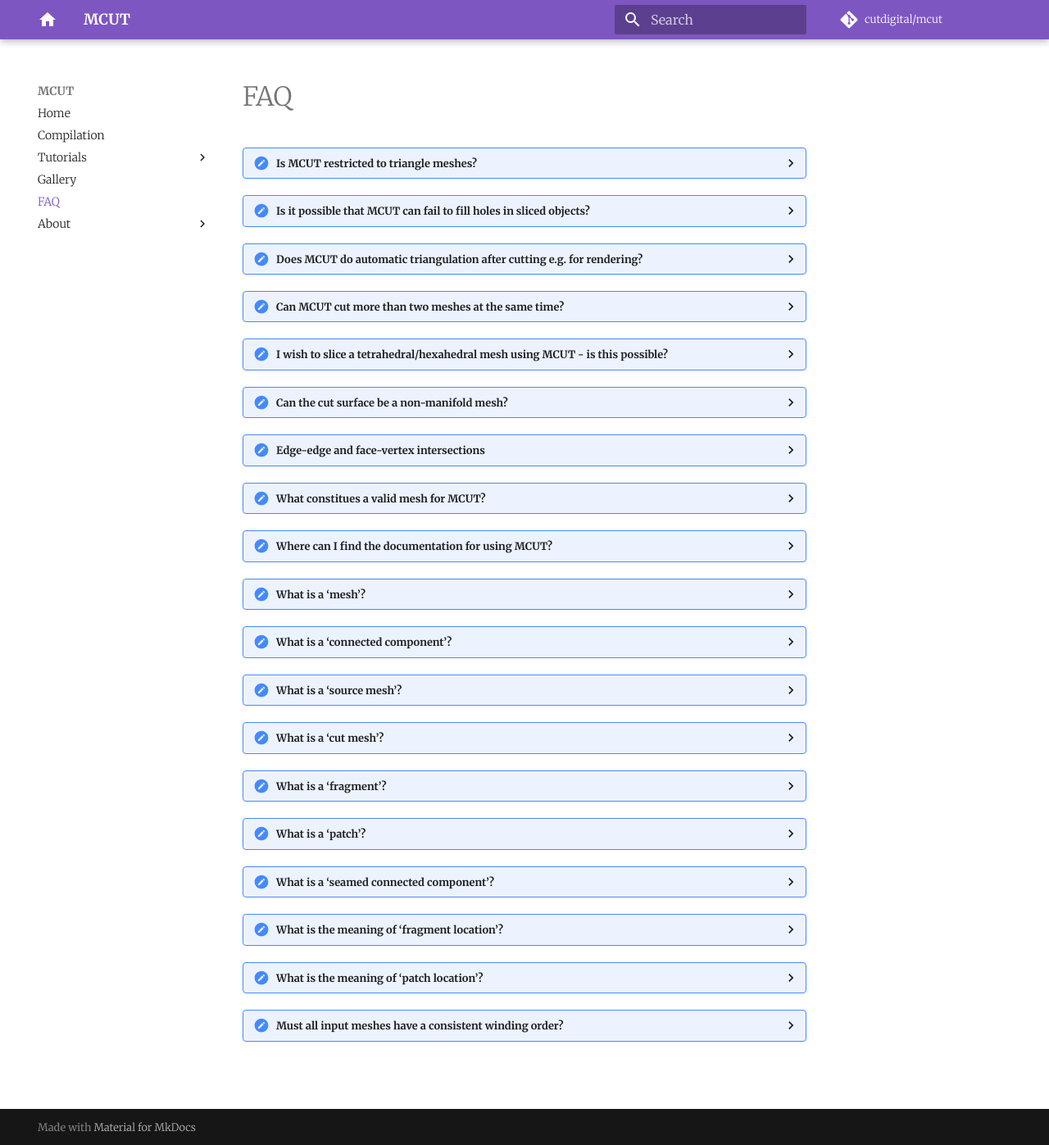
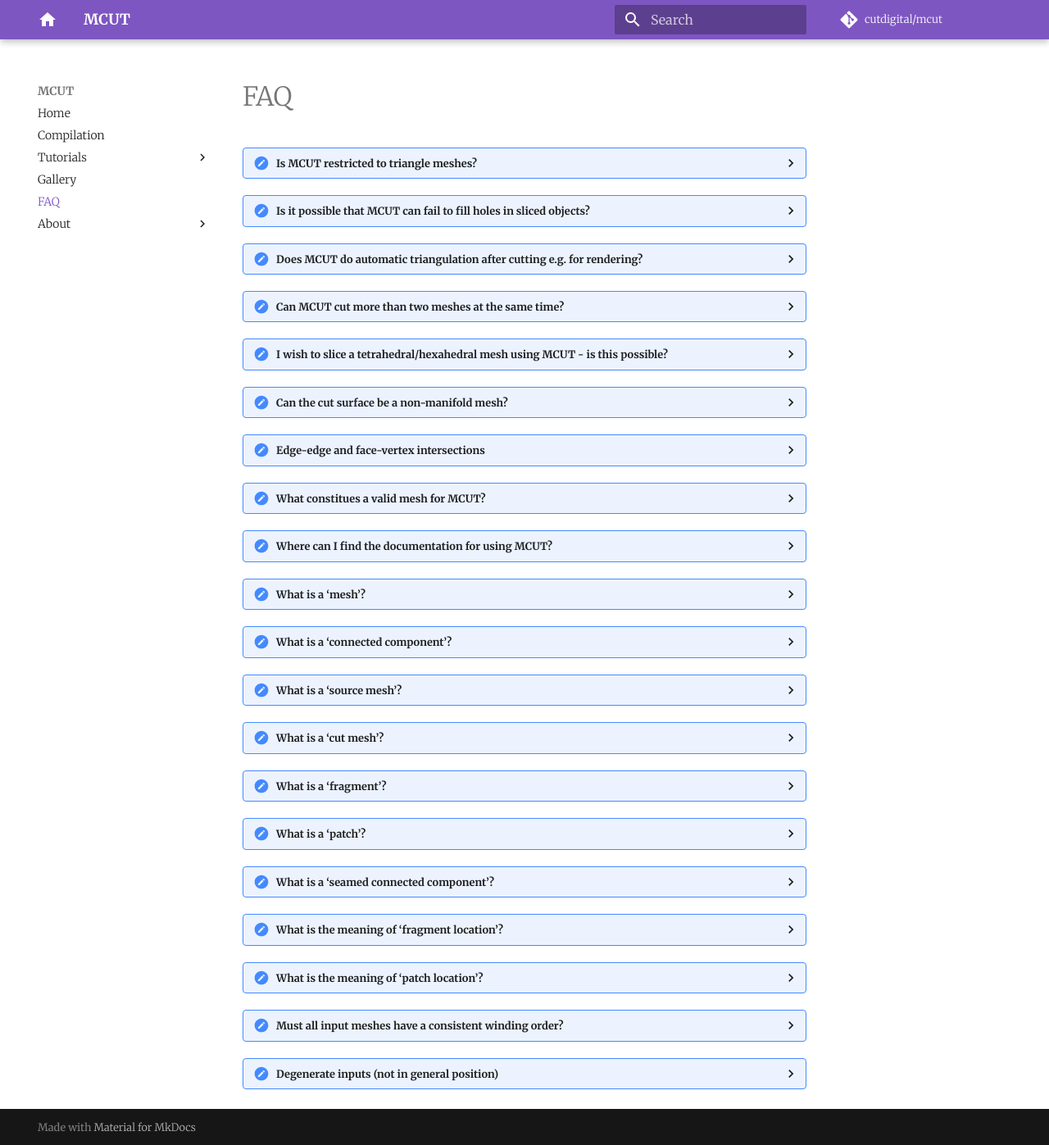
Before and after one commit to cutdigital/mcut.site, an MkDocs documentation site: the page built from docs/faq.md, in a window 1280 px wide and 1397 px high. Shown: the whole window at 82% size. Built offline with MkDocs 1.6.1 and Material for MkDocs 9.7.7, drawn with Linux system fonts in a browser that asks for light colours; comment, search, counter and statistics services are not loaded; some of the changed lines change nothing that is shown.

Commit message:
add faq about general position

```diff
--- a/docs/faq.md
+++ b/docs/faq.md
@@ -64,3 +64,14 @@
 
 ??? faq "Must all input meshes have a consistent winding order?"
     Yes. All input meshes must have a consistent winding order, but this order can be either clock-wise (CW) or counter clock-wise (CCW). Note however, _that the source mesh can be CCW while the cut mesh is CW, and vice-versa_.
+
+??? faq "Degenerate inputs (not in general position)"
+    MCUT is designed for inputs in "general position", but also provides a crude workaround for degenerate inputs. Here the notion of general position is defined with respect to the orientation predicate: a set of points is in general position if no three points (where two points from the same mesh) are collinear, or that no four points (where three points from the same mesh and plane) are coplanar.
+
+    The definition of "inputs" is relaxed here. Specifically by input, we mean the pairs of polygons from the source-mesh and cut-mesh that are tested for intersection. The polygons that are not intersecting in any form (i.e. even not touching) do not have to be in general position.
+
+    MCUT will use numerical perturbation of the cut-mesh so as to bring the input into general position. In such cases, the idea is to solve the cutting problem not on the given input, but on a nearby input. The nearby input is obtained by perturbing the given input. The perturbed input will then be in general position and, since it is near the original input, the result for the perturbed input will hopefully still be useful. This is justified by the fact that the task of MCUT is not to decide whether the input is in general position but rather to make perturbation on the input (if) necessary within the available precision of the computing device.
+
+    Perturbation is enabled by including the appropriate `MC_DISPATCH_ENFORCE_GENERAL_POSITION` flag when calling the `mcDispatch` function, which is the crude workaround for degenerate inputs.
+
+    *Note:* MCUT does not use [symbolic perturbation](https://hal.inria.fr/hal-01225202) since correct labelling of polygon intersection points is dependent on orientation predicates giving true answer i.e. `orient3d` and `orient2d` must return one of three values {-1, 0, +1} and not two {-1 or +1}, which is the essence of symbolic perturbation. The reason for MCUT doing this is that it allows us to identify intersection points 'topologically' and ensure that the entire implementation is free of numerical operations, except to compute intersection points. Thus, each intersection point can be uniquely identified according to the faces (from the source mesh and cut-mesh) that meet there, as well as the (half)edge that intersected a face to yeild that point.
```
